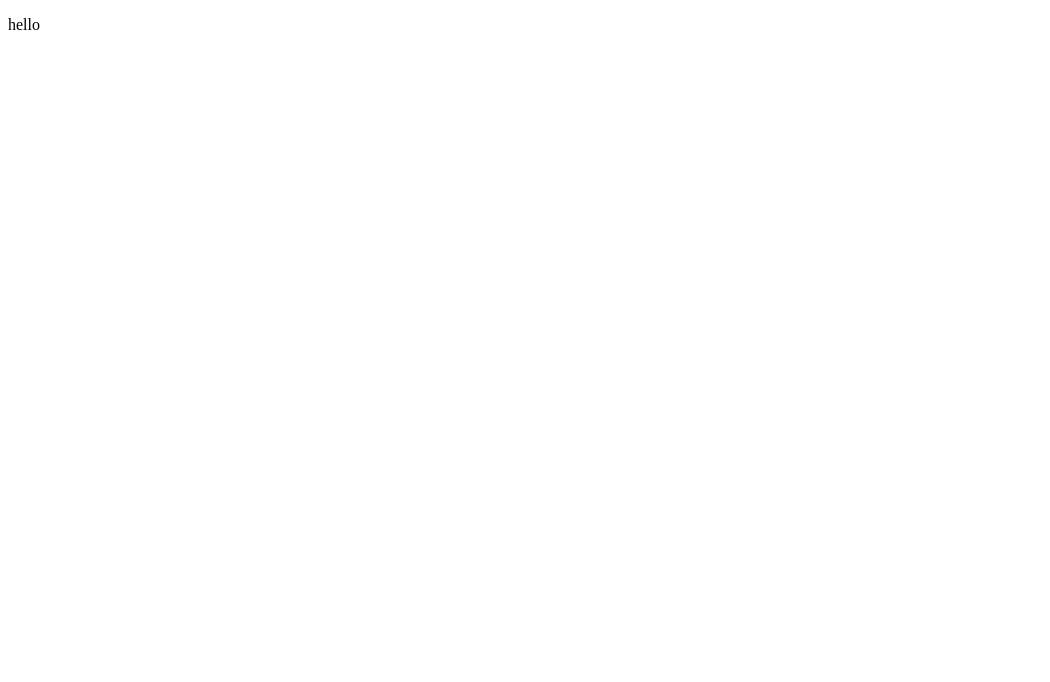
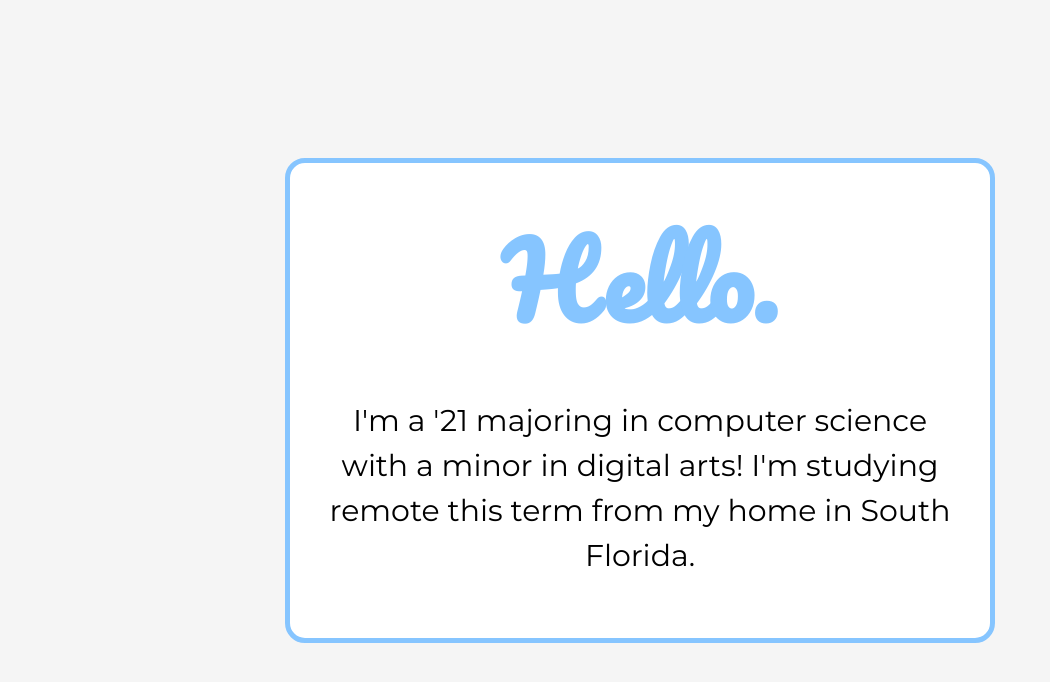
Before and after one commit to alexdavidwong/adwong.me, a plain HTML site: page index.html in a window 1280 px wide. Shown: the whole page, without its empty margins (0-1050 px from the left). Drawn offline with Linux system fonts and the light colour scheme.

Commit message:
updated look

```diff
--- a/index.html
+++ b/index.html
@@ -1,8 +1,28 @@
+<!--
+    Alex Wong
+    CS52
+    3/30/21
+
+    Simple html page with a bio and some google font styling
+-->
+
 <!DOCTYPE html>
 <html>
     <head>
+        <title>Alex Wong Bio!</title>
+
+        <link rel="preconnect" href="https://fonts.gstatic.com">
+        <link href="https://fonts.googleapis.com/css2?family=Montserrat&family=Pacifico&display=swap" rel="stylesheet">
+
+        <link rel="stylesheet" href="style.css">
     </head>
     <body>
-        <p>hello</p>
+        <div class="bio">
+            <h1>Hello.</h1>
+            <p>
+                I'm a '21 majoring in computer science with a minor in digital arts!
+                I'm studying remote this term from my home in South Florida.
+            </p>
+        </div>
     </body>
 </html>
--- /dev/null
+++ b/style.css
@@ -0,0 +1,53 @@
+/*
+    Alex Wong
+    CS52
+    3/30/21
+
+    Special feature: the box enlarges on hover
+*/
+
+body {
+    padding: 0;
+    margin: 0;
+
+    width: 100vw;
+    height: 100vh;
+
+    background-color: rgb(245, 245, 245);
+
+    display: flex;
+    flex-direction: column;
+    justify-content: center;
+}
+
+h1 {
+    font-family: 'Pacifico', cursive;
+    color: rgb(134, 197, 255);
+    font-size: 100px;
+    margin: 0;
+}
+
+p {
+    font-size: 30px;
+    font-family: 'Montserrat', sans-serif;
+    line-height: 150%;
+}
+
+.bio {
+    margin: auto;
+    width: 50%;
+    text-align: center;
+
+    background-color: #fff;
+    border: 5px solid rgb(134, 197, 255);
+    border-radius: 20px;
+    padding: 30px;
+
+    /* adopted from https://css-tricks.com/different-transitions-for-hover-on-hover-off/ */
+    /* used as more of a quick refresh */
+    transition: all 1s;
+}
+
+.bio:hover {
+    transform: scale(1.05);
+}
```
